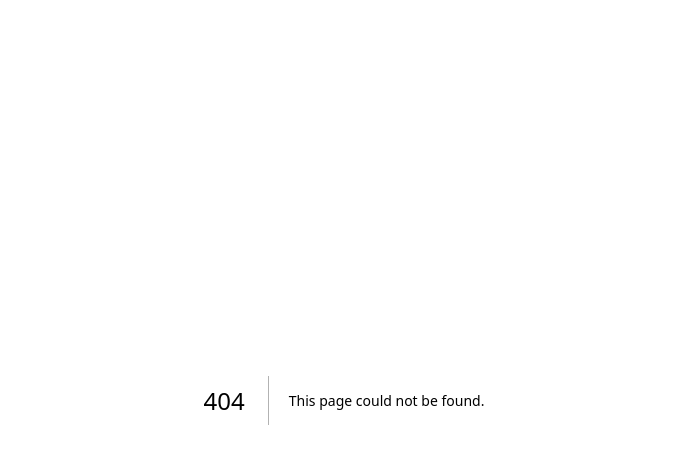
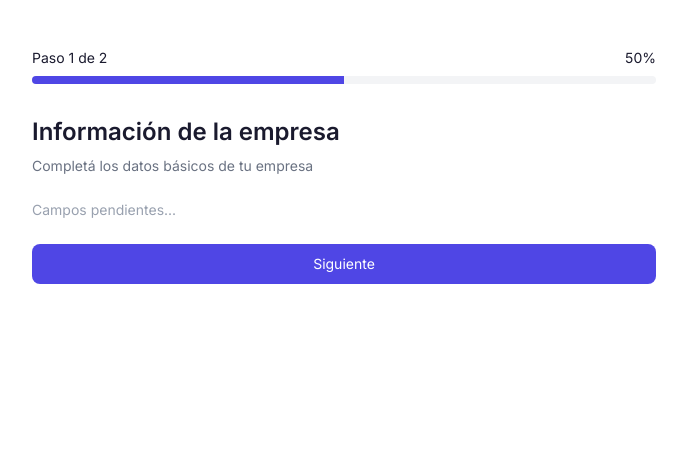
Before and after one commit to No-Country-simulation/S04-26-Equipo-03-Web-App-Development, a Next.js app in the folder frontend/: page /onboarding/company in a window 1280 px wide. Before the commit this address had no page. Shown: the top 464 px of the page, without its empty margins (296-983 px from the left). Built offline with nearby package versions, Linux system fonts and the light colour scheme.

Commit message:
feat: add company onboarding structure with 2-step layout

```diff
--- /dev/null
+++ b/frontend/src/app/onboarding/company/page.tsx
@@ -0,0 +1,13 @@
+'use client';
+
+import { CompanyOnboarding } from '@/components/onboarding/company/CompanyOnboarding';
+
+// import CompanyOnboarding from '@/components/onboarding/company/CompanyOnboarding'
+
+export default function CompanyOnboardingPage() {
+  return (
+    <div className="min-h-dvh bg-white">
+      <CompanyOnboarding />
+    </div>
+  );
+}
--- /dev/null
+++ b/frontend/src/components/onboarding/company/CompanyOnboarding.tsx
@@ -0,0 +1,44 @@
+'use client'
+
+import { useState } from 'react'
+import { ProgressBar } from './ProgressBar'
+import { Step1 } from './steps/Step1'
+import { Step2 } from './steps/Step2'
+
+const TOTAL_STEPS = 2
+
+export function CompanyOnboarding() {
+  const [step, setStep] = useState(1)
+  const [formData, setFormData] = useState<Record<string, unknown>>({})
+
+  const updateFormData = (data: Record<string, unknown>) => {
+    setFormData((prev) => ({ ...prev, ...data }))
+  }
+
+  const nextStep = () => setStep((prev) => Math.min(prev + 1, TOTAL_STEPS))
+  const prevStep = () => setStep((prev) => Math.max(prev - 1, 1))
+
+  return (
+    <div className="max-w-2xl mx-auto px-4 sm:px-6 py-8 sm:py-12">
+      <ProgressBar currentStep={step} totalSteps={TOTAL_STEPS} />
+
+      <div className="mt-8">
+        {step === 1 && (
+          <Step1
+            data={formData}
+            onUpdate={updateFormData}
+            onNext={nextStep}
+          />
+        )}
+        {step === 2 && (
+          <Step2
+            data={formData}
+            onUpdate={updateFormData}
+            onNext={nextStep}
+            onBack={prevStep}
+          />
+        )}
+      </div>
+    </div>
+  )
+}
--- /dev/null
+++ b/frontend/src/components/onboarding/company/ProgressBar.tsx
@@ -0,0 +1,25 @@
+interface ProgressBarProps {
+  currentStep: number
+  totalSteps: number
+}
+
+export function ProgressBar({ currentStep, totalSteps }: ProgressBarProps) {
+  const progress = (currentStep / totalSteps) * 100
+
+  return (
+    <div className="space-y-2">
+      <div className="flex items-center justify-between text-sm text-[#1a1a2e]">
+        <span>
+          Paso {currentStep} de {totalSteps}
+        </span>
+        <span>{Math.round(progress)}%</span>
+      </div>
+      <div className="h-2 bg-gray-100 rounded-full overflow-hidden">
+        <div
+          className="h-full bg-[#4f46e5] transition-all duration-300"
+          style={{ width: `${progress}%` }}
+        />
+      </div>
+    </div>
+  )
+}
--- /dev/null
+++ b/frontend/src/components/onboarding/company/steps/Step1.tsx
@@ -0,0 +1,33 @@
+'use client';
+interface Step1Props {
+  data: Record<string, unknown>;
+  onUpdate: (data: Record<string, unknown>) => void;
+  onNext: () => void;
+}
+
+export function Step1({ onNext }: Step1Props) {
+  return (
+    <div className="space-y-6">
+      <div>
+        <h1 className="text-2xl font-semibold text-[#1a1a2e]">
+          Información de la empresa
+        </h1>
+        <p className="mt-2 text-sm text-gray-500">
+          Completá los datos básicos de tu empresa
+        </p>
+      </div>
+
+      <div className="space-y-4">
+        {/* Campos del paso 1 - por implementar */}
+        <p className="text-sm text-gray-400">Campos pendientes...</p>
+      </div>
+
+      <button
+        onClick={onNext}
+        className="w-full bg-[#4f46e5] hover:bg-[#4338ca] text-white text-sm py-2.5 rounded-md"
+      >
+        Siguiente
+      </button>
+    </div>
+  );
+}
--- /dev/null
+++ b/frontend/src/components/onboarding/company/steps/Step2.tsx
@@ -0,0 +1,42 @@
+'use client';
+interface Step2Props {
+  data: Record<string, unknown>;
+  onUpdate: (data: Record<string, unknown>) => void;
+  onNext: () => void;
+  onBack: () => void;
+}
+
+export function Step2({ onBack }: Step2Props) {
+  return (
+    <div className="space-y-6">
+      <div>
+        <h1 className="text-2xl font-semibold text-[#1a1a2e]">
+          Detalles adicionales
+        </h1>
+        <p className="mt-2 text-sm text-gray-500">
+          Completá la información restante
+        </p>
+      </div>
+
+      <div className="space-y-4">
+        {/* Campos del paso 2 - por implementar */}
+        <p className="text-sm text-gray-400">Campos pendientes...</p>
+      </div>
+
+      <div className="flex gap-3">
+        <button
+          onClick={onBack}
+          className="flex-1 border border-gray-300 text-[#1a1a2e] text-sm py-2.5 rounded-md hover:bg-gray-50"
+        >
+          Atrás
+        </button>
+        <button
+          onClick={() => {}}
+          className="flex-1 bg-[#4f46e5] hover:bg-[#4338ca] text-white text-sm py-2.5 rounded-md"
+        >
+          Finalizar
+        </button>
+      </div>
+    </div>
+  );
+}
```
